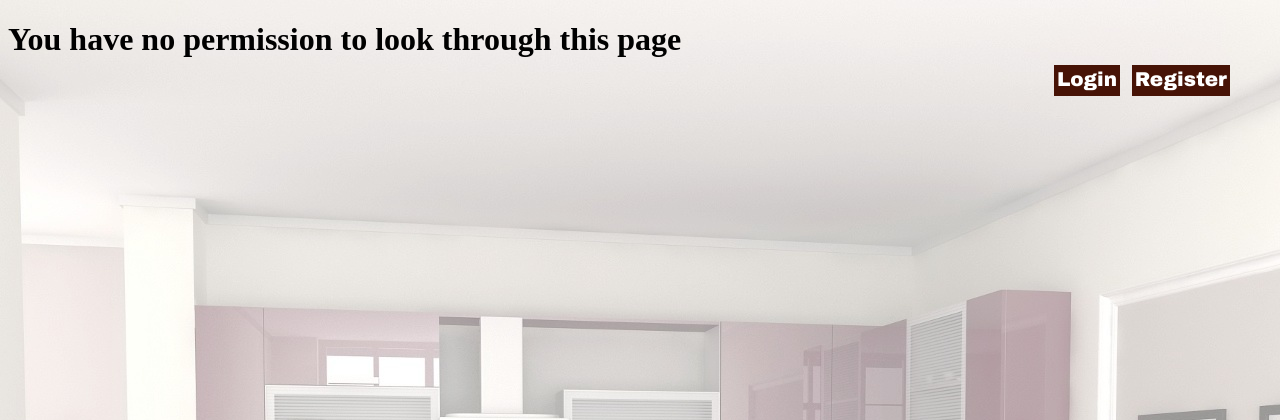
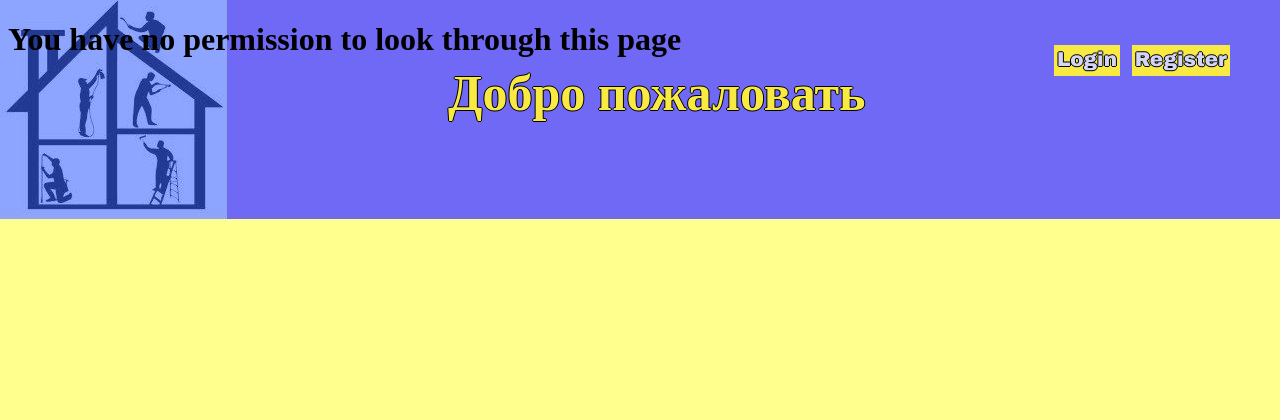
Before and after one commit to Jules-7/calculator, a Flask app: page /edit/1 in a window 1280 px wide. Shown: the top 420 px of the page. Run offline with Flask 2, Linux system fonts and the light colour scheme; parts of the project's set-up code (start-up, migrations or seed data) failed here and were passed over; some libraries are stand-ins or nearby versions.

Commit message:
Changed pages design

```diff
--- a/calculator/calculator/static/home.css
+++ b/calculator/calculator/static/home.css
@@ -1,19 +1,65 @@
 body{
-	background-image:url('background.jpg');
-	background-attachment:fixed;
+	background-color:#FDFD90;
+	background-image:url('back.jpg');
 	background-repeat:no-repeat;
+	}
+
+
+#welcome{
+	position:absolute;
+	top:30px;
+	left:35%;
+	font-size:25px;
+	color:#F8EA42;
+	text-shadow: -1px 0 black, 0 1px black, 1px 0 black, 0 -1px black;
 	}
 
 #demount,#floor,#wall,#doorway,#ceiling,#tile,#electric,#sanitary,#other{
 	padding:5px;
 	text-align:center;
 	width:450px;
-	background-color:#E798D8;
+
 	border:solid 1px #4B1818;
 	font-weight:bold;
 	font-size:23px;
+	}
 
+#demount{
+	background-color:#FD3826;
 	}
+
+#floor{
+	background-color:#F47D0D;
+	}
+
+#wall{
+	background-color:#F5EB09;
+	}
+
+#doorway{
+	background-color:#70F508;
+	}
+
+#ceiling{
+	background-color:#05F7B3;
+	}
+
+#tile{
+	background-color:#17AFF7;
+	}
+
+#electric{
+	background-color:#3F37F3;
+	}
+
+#sanitary{
+	background-color:#B31CFA;
+	}
+
+#other{
+	background-color:#FA16E8;
+	}
+
 
 #demount_panel,#floor_panel,#wall_panel,#doorway_panel,#ceiling_panel,#tile_panel,#electric_panel,#sanitary_panel,#other_panel{
 	display:none;
@@ -42,33 +122,36 @@ body{
 	height:30px;
 	font-family:"Arial Black", Gadget, sans-serif;
 	font-size:25px;
-	position:fixed;
-	top:65px;
+	position:absolute;
+	top:45px;
 	right:30px;
-	color:#471306;
+	color:#F8EA42;
+	text-shadow: -1px 0 black, 0 1px black, 1px 0 black, 0 -1px black;
 	}
 
 .logoutlogin{
-	color:#FFFFFF;
-	background-color:#471306;
+	color:#D3D5F6;
+	background-color:#F8EA42;
 	position:absolute;
 	height:25px;
-	top:65px;
+	top:45px;
 	right:160px;
 	padding:3px;
+	border:1px black;
 	font-family:"Arial Black", Gadget, sans-serif;
 	font-size:20px;
 	font-weight:bold;
 	text-align:center;
 	text-decoration:none;
+	text-shadow: -1px 0 black, 0 1px black, 1px 0 black, 0 -1px black;
 	}
 
 .register{
-	color:#FFFFFF;
-	background-color:#471306;
+	color:#D3D5F6;
+	background-color:#F8EA42;
 	position:absolute;
 	height:25px;
-	top:65px;
+	top:45px;
 	right:50px;
 	padding:3px;
 	font-family:"Arial Black", Gadget, sans-serif;
@@ -76,6 +159,7 @@ body{
 	font-weight:bold;
 	text-align:center;
 	text-decoration:none;
+	text-shadow: -1px 0 black, 0 1px black, 1px 0 black, 0 -1px black;
 	}
 
 .loginform{
@@ -100,22 +184,18 @@ body{
 	text-align:center;
 	}
 
-#welcome{
-	text-align:center;
-	}
-
 .add{
 	position:fixed;
-	top:130px;
+	top:250px;
 	right:20px;
 	}
 
-.database{
-	color:#FFFFFF;
-	background-color:#471306;
+.price{
+	color:#D3D5F6;
+	background-color:#F8EA42;
 	height:25px;
-	position:fixed;
-	top:65px;
+	position:absolute;
+	top:45px;
 	right:260px;
 	padding:3px;
 	font-family:"Arial Black", Gadget, sans-serif;
--- a/calculator/calculator/templates/database.html
+++ b/calculator/calculator/templates/database.html
@@ -17,8 +17,9 @@
 		<input type="submit" name="btn" value="rate">
 	</form>
 </div>
+<div class="database_div">
+{% if edit %}
 
-{% if edit %}
 	<form name="e_form" action="{{ url_for('edit_record',id=e_form.id) }}" method="post">
 		<table class="database_table">
 			<tr class="database_table">
@@ -46,7 +47,7 @@
 							<td class="database_table">{{record[1]}}</td>
 							<td class="database_table">{{record[2]}}</td>
 							<td class="database_table">{{record[3]}}</td>
-							<td><a href="{{ url_for('delete_record', url=record[0]) }}" id="delete">delete</a></td><td><a href="{{ url_for('edit', id=record[0]) }}" id="edit">edit</a></td>
+							<td><a href="{{ url_for('delete_record', url=record[0]) }}" id="delete"></a></td><td><a href="{{ url_for('edit', id=record[0]) }}" id="edit"></a></td>
 						</tr>
 					{% endif %}
 				{% endfor %}
@@ -68,13 +69,14 @@
 						<td class="database_table">{{record[1]}}</td>
 						<td class="database_table">{{record[2]}}</td>
 						<td class="database_table">{{record[3]}}</td>
-						<td><a href="{{ url_for('delete_record', url=record[0]) }}" id="delete">delete</a></td><td><a href="{{ url_for('edit', id=record[0])}}" id="edit">edit</a></td>
+						<td><a href="{{ url_for('delete_record', url=record[0]) }}" id="delete"></a></td><td><a href="{{ url_for('edit', id=record[0])}}" id="edit"></a></td>
 					</tr>
 				{% endfor %}
 			{% endfor %}
 		</table>
+
 {% endif %}
-
+</div>
 	<div class="add">
 		<form name="add_form" action="/add_record" method="post">
 			<p>Добавить новую запись</p>
--- a/calculator/calculator/templates/home.html
+++ b/calculator/calculator/templates/home.html
@@ -113,16 +113,21 @@
 	</head>
 	<body>
 
+	<div id="welcome">
+		<h1>Добро пожаловать</h1>
+	</div>
+
+
 	{% block main %}
 
-	<h1 id="welcome">Добро пожаловать</h1>
+
 
 	{% if session.username %}
 		<div class="user">({{session.username}})</div>
 	{% endif %}
 
 	<div id="menu">
-	<div id="demount">ДЕМОНТАЖ</div>
+	<div id="demount">ДЕМОНТАЖ ▾ </div>
 	<div id="demount_panel">
 		<form name="demount" action="{{ url_for('select_work', url='Demount') }}" method="post">
 			<p>{{ demount.name }}</p>
--- a/calculator/calculator/views.py
+++ b/calculator/calculator/views.py
@@ -210,8 +210,9 @@ def edit(id):
     add_form = AddRecordForm(request.form)
     rate_form = RateForm(request.form)
     database = methods.get_db()
+    current_rate = methods.get_current_rate()
     return render_template('database.html', e_form=e_form, edit = edit, database = database, add_form = add_form,
-                            rate_form = rate_form)
+                            rate_form = rate_form, current_rate = current_rate)
 
 
 @app.route('/edit_name/<int:id>', methods=['GET', 'POST'])
```
Also changed, not shown: other parts of calculator/calculator/static/home.css (+61 -7 lines), other parts of calculator/calculator/templates/home.html (+38 -38 lines), calculator/calculator/static/back.jpg (added), calculator/calculator/static/background.jpg (deleted), calculator/calculator/static/delete.jpg (added), calculator/calculator/static/edit.jpg (added), calculator/calculator/static/header_repair_blue.jpg (added), calculator/calculator/static/repair_blue.jpg (added), calculator/works.db, 3 other files.
